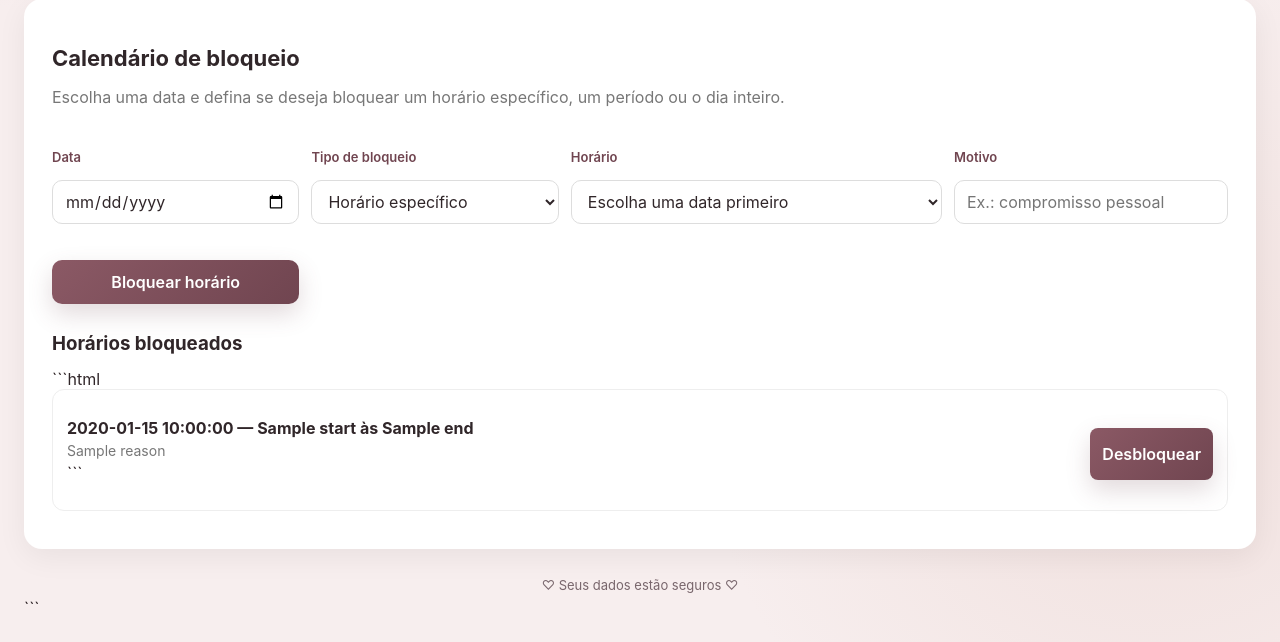
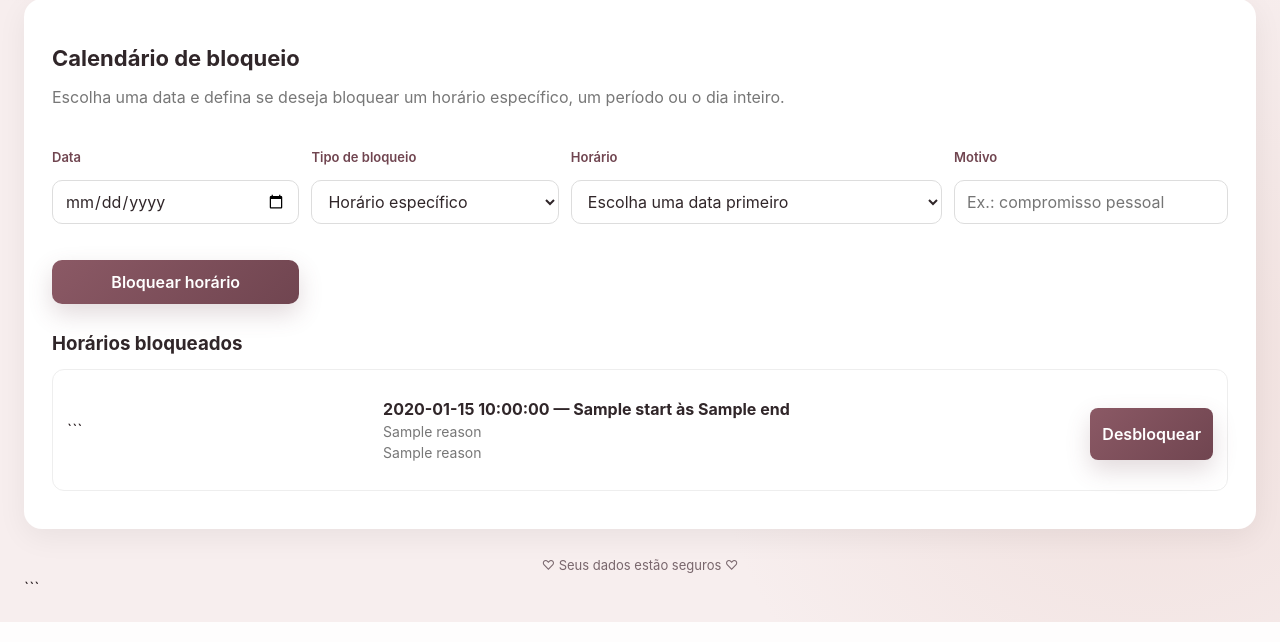
Before and after one commit to viniciusmacciel18-rgb/Agendamentos-, a Flask app: template templates/admin.html in a window 1280 px wide. Shown: the part 572-1214 px from the top of the page. Run offline with Flask 3, Linux system fonts and the light colour scheme; the template is opened without the code that fills it: most values are stand-ins (such as "Sample title", 1, 10 or a date in 2020); some libraries are stand-ins or nearby versions.

Commit message:
Update admin.html

````diff
--- a/templates/admin.html
+++ b/templates/admin.html
@@ -1137,11 +1137,12 @@
 
         {% if blocked_slots %}
 
-            ```html
+
 {% for block in blocked_slots %}
 
 <div class="blocked-item">
 
+```
 <div class="blocked-info">
 
     <span class="blocked-date">
@@ -1150,13 +1151,19 @@
 
         —
 
-                {% if block.start == "07:30" and block.end == "20:30" %}
-
-                    Dia inteiro
+        {{ block.start }} às {{ block.end }}
+
+    </span>
+
+    <span class="blocked-reason">
+
+        {% if block.reason %}
+
+            {{ block.reason }}
 
         {% else %}
 
-                    {{ block.start }} às {{ block.end }}
+            Horário bloqueado
 
         {% endif %}
 
@@ -1176,7 +1183,6 @@
                 {% endif %}
 
             </span>
-```
 
 
                         </span>
````
Lines whose indentation alone changed are shown as unchanged.
